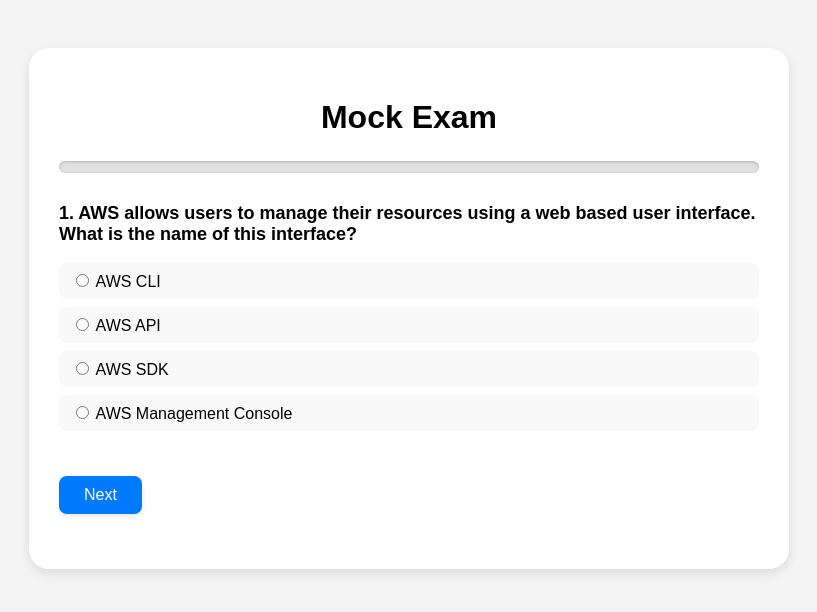
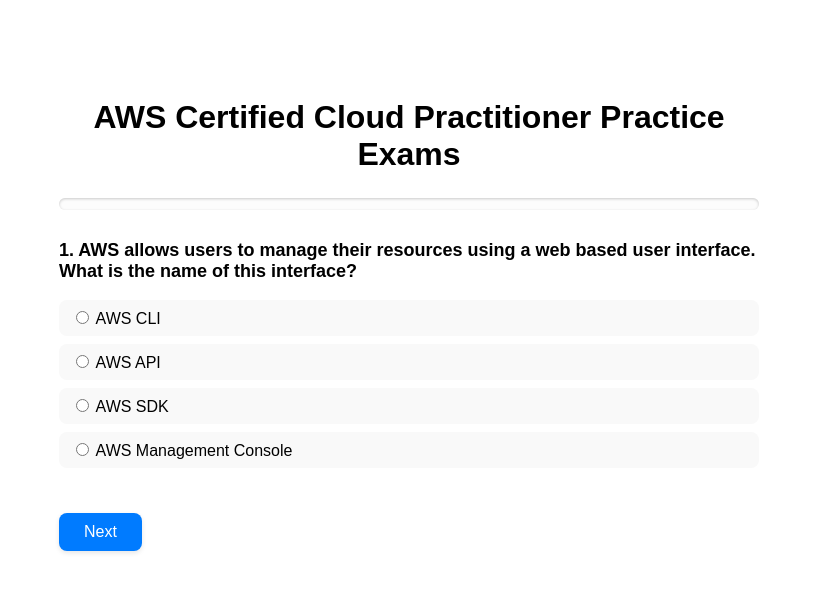
Before and after one commit to LuisRamirezv/AWS-practitioner-exam-practice, a plain HTML site: page index.html in a window 1280 px wide. Shown: the whole page, without its empty margins (231-1048 px from the left). Drawn offline with Linux system fonts and the light colour scheme.

Commit message:
changin style and name of the webpage

```diff
--- a/index.html
+++ b/index.html
@@ -3,12 +3,12 @@
 <head>
   <meta charset="UTF-8" />
   <meta name="viewport" content="width=device-width, initial-scale=1.0"/>
-  <title>Step-by-Step Exam</title>
+  <title>AWS Practice Exams</title>
   <link rel="stylesheet" href="style.css" />
 </head>
 <body>
   <div class="container">
-    <h1>Mock Exam</h1>
+    <h1>AWS Certified Cloud Practitioner Practice Exams</h1>
 
     <!-- Progress Bar -->
     <div class="progress-bar">
--- a/style.css
+++ b/style.css
@@ -1,6 +1,6 @@
 body {
   font-family: Arial, sans-serif;
-  background: #f4f4f4;
+  /* background: #f4f4f4; */
   padding: 40px;
 }
 
@@ -10,7 +10,7 @@ body {
   background: white;
   padding: 30px;
   border-radius: 20px;
-  box-shadow: 0 4px 12px rgba(0, 0, 0, 0.1);
+  /* box-shadow: 0 4px 12px rgba(0, 0, 0, 0.1); */
 }
 
 h1 {
@@ -21,7 +21,7 @@ h1 {
 /* Progress Bar */
 .progress-bar {
   width: 100%;
-  background-color: #e0e0e0;
+  background-color: #e0e0e01c;
   border-radius: 30px;
   overflow: hidden;
   margin-bottom: 30px;
```
